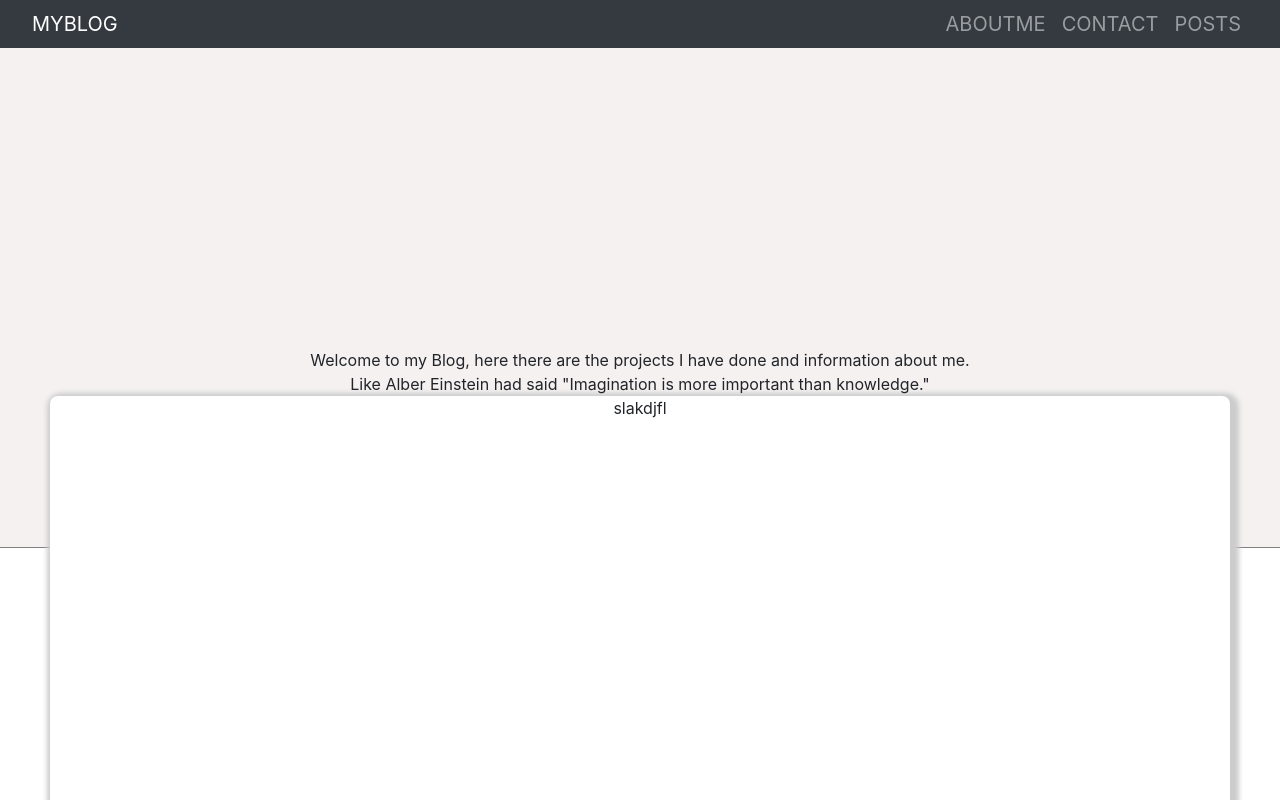
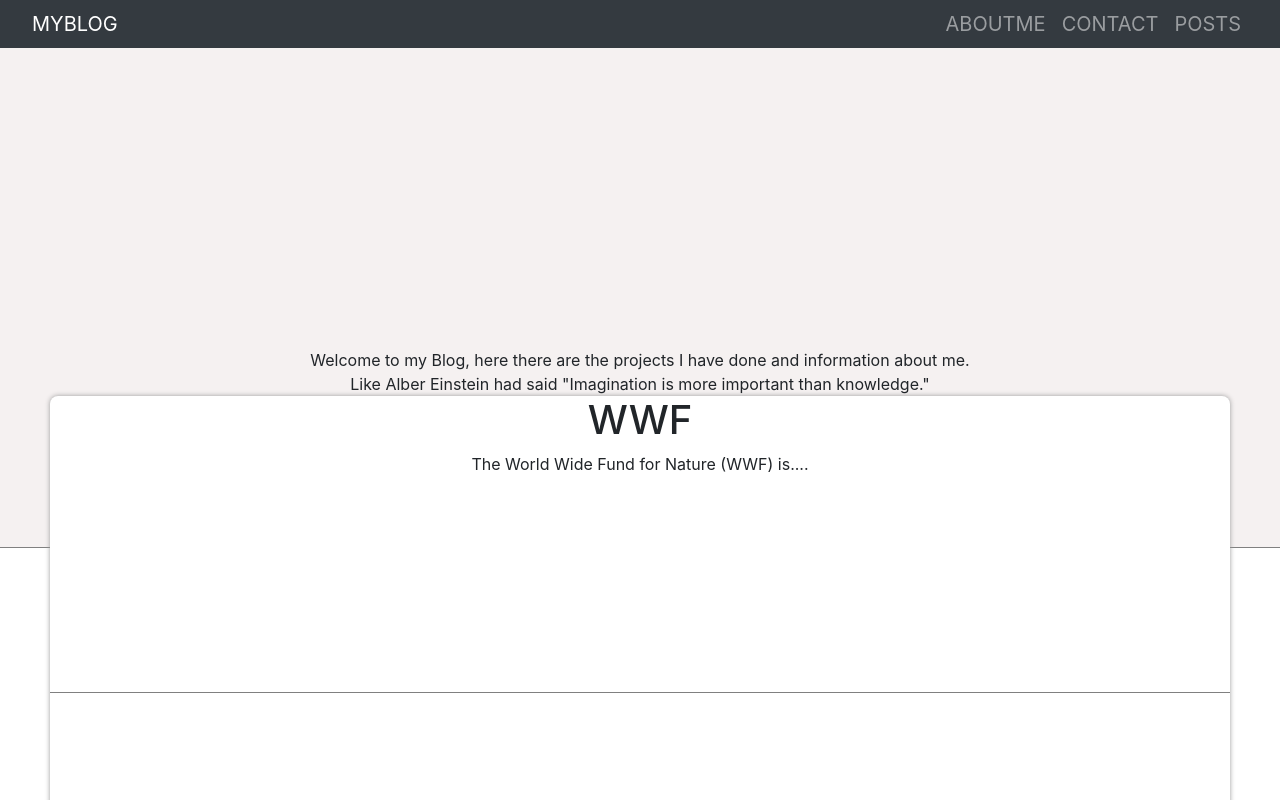
Before and after one commit to LandingHeart/MYBLOG, a React (Create React App) app: page / in a window 1280 px wide. Shown: the top 800 px of the page. Built offline with nearby package versions, Linux system fonts and the light colour scheme; the HTML template or start-up script is replaced by a standard one.

Commit message:
updating

```diff
--- a/src/App.css
+++ b/src/App.css
@@ -72,8 +72,14 @@
   text-align: center;
 }
 .divEle{
-  box-shadow:3px 3px 5px 6px #ccc;
+  -moz-box-shadow: 0 0 5px #999;
+  -webkit-box-shadow: 0 0 5px #999;
+  box-shadow: 0 0 5px #999;
   height: 700px;
   background-color:white;
   border-radius: 0.5rem;
 }
+.sect1{
+  border-bottom: 1px solid grey;
+  padding-bottom: 200px;
+}
--- a/src/App.js
+++ b/src/App.js
@@ -17,10 +17,13 @@
         <br/> Like Alber Einstein had said "Imagination is more important than knowledge."
         <br/>
        <div className = "divEle">
-          slakdjfl
+       <section className = "sect1">
+          <h1>WWF</h1>
+          <p>The World Wide Fund for Nature (WWF) is....</p>
+        </section>
           </div>
           <div>
-
+            footer area
           </div>
        </div>
 
```
